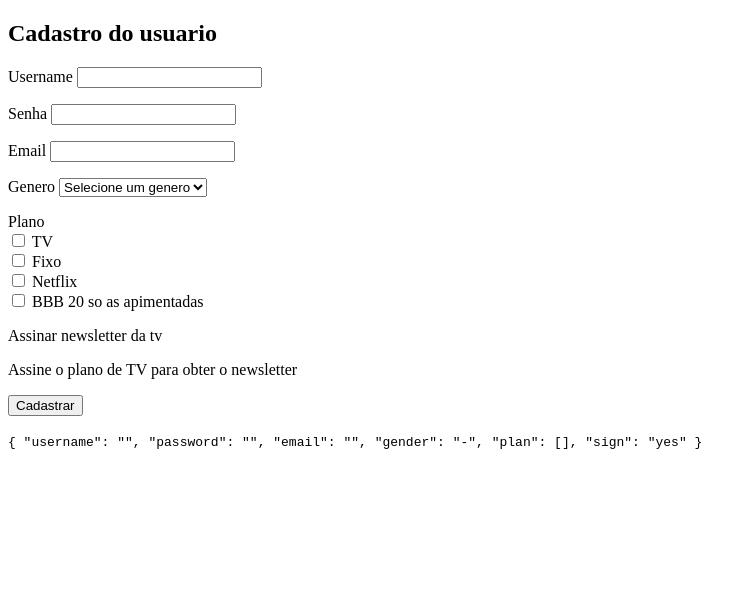
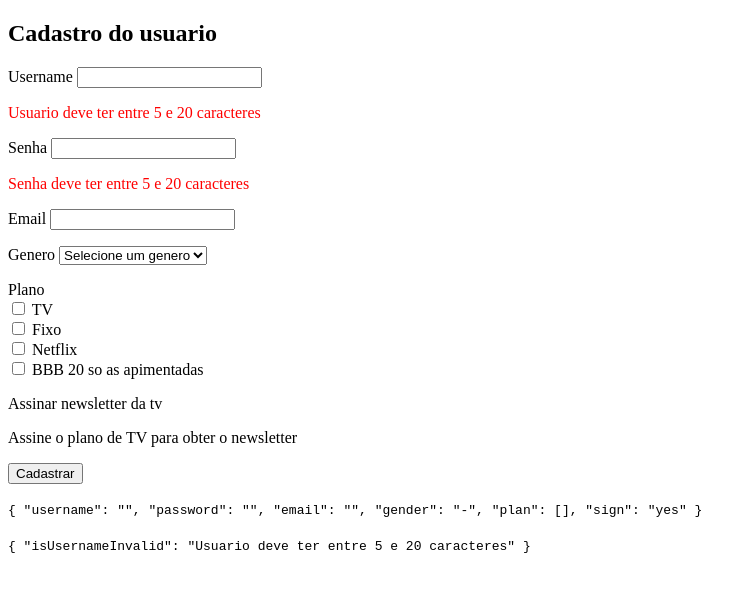
Before and after one commit to lubien/example-vue-classroom-guris, a plain HTML site: page index.html in a window 1280 px wide. Shown: the whole page, without its empty margins (0-756 px from the left). Drawn offline with nearby package versions, Linux system fonts and the light colour scheme.

Commit message:
Some computed props

```diff
--- a/index.html
+++ b/index.html
@@ -6,6 +6,11 @@
     <script src="https://cdn.jsdelivr.net/npm/vue/dist/vue.js"></script>
     <script src="main.js"></script>
     <title>Exemplo VueJS usando HTML Clássico</title>
+    <style>
+        .red {
+            color: red
+        }
+    </style>
 </head>
 <body>
     <div id="form">
@@ -15,11 +20,13 @@
             <p>
                 <label>Username</label>
                 <input type="text" v-model="form.username">
+                <div v-if="isUsernameInvalid" class="red">{{ isUsernameInvalid }}</div>
             </p>
 
             <p>
                 <label>Senha</label>
                 <input type="password" v-model="form.password">
+                <div v-if="isPasswordInvalid" class="red">{{ isPasswordInvalid }}</div>
             </p>
 
             <p>
@@ -69,6 +76,12 @@
             <code>
                 {{ JSON.stringify(form, undefined, 2) }}
             </code>
+
+            <br><br>
+
+            <code>
+                {{ JSON.stringify({ isUsernameInvalid }, undefined, 2) }}
+            </code>
         </form>
     </div>
 
--- a/main.js
+++ b/main.js
@@ -44,6 +44,24 @@ document.addEventListener('DOMContentLoaded', () => {
             }
         },
 
+        computed: {
+            isUsernameInvalid() {
+                if (this.form.username.length > 4 && this.form.username.length < 21) {
+                    return false
+                }
+
+                return 'Usuario deve ter entre 5 e 20 caracteres'
+            },
+
+            isPasswordInvalid() {
+                if (this.form.password.length > 4 && this.form.password.length < 21) {
+                    return false
+                }
+
+                return 'Senha deve ter entre 5 e 20 caracteres'
+            }
+        },
+
         methods: {
         }
     })
```
